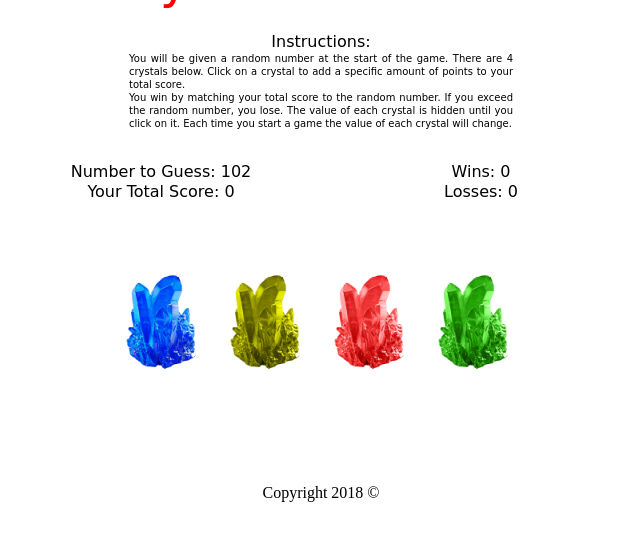
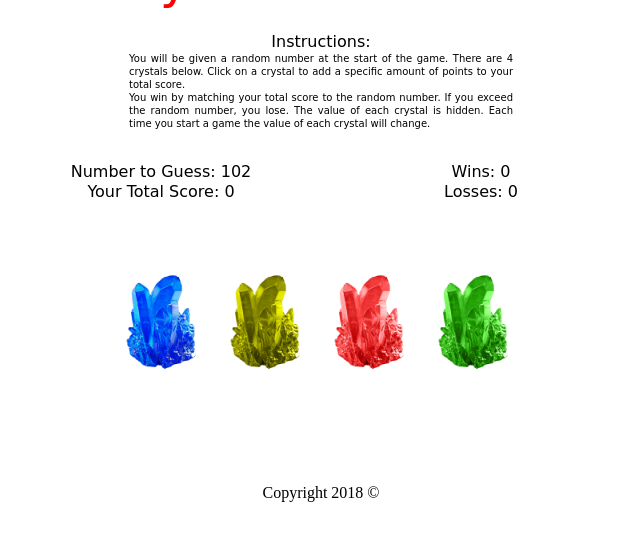
Before and after one commit to mattziegel/unit-4-game, a plain HTML site: page index.html in a window 1280 px wide. Shown: the part 54-594 px from the top of the page, without its empty margins (319-959 px from the left). Drawn offline with nearby package versions, Linux system fonts and the light colour scheme; a web font is replaced by a local one.

Commit message:
fixed spelling error

```diff
--- a/index.html
+++ b/index.html
@@ -24,7 +24,7 @@
             <p>You will be given a random number at the start of the game. There are 4 crystals below. Click on a crystal to
                 add a specific amount of points to your total score.</p>
             <p>You win by matching your total score to the random number. If you exceed the random number, you lose. The value
-                of each crystal is hidden until you click on it. Each time you start a game the value of each crystal will
+                of each crystal is hidden. Each time you start a game the value of each crystal will
                 change.</p>
             <br>
         </div>
```
Also changed, not shown: assets/javascript/game.js (+4 -4 lines).
